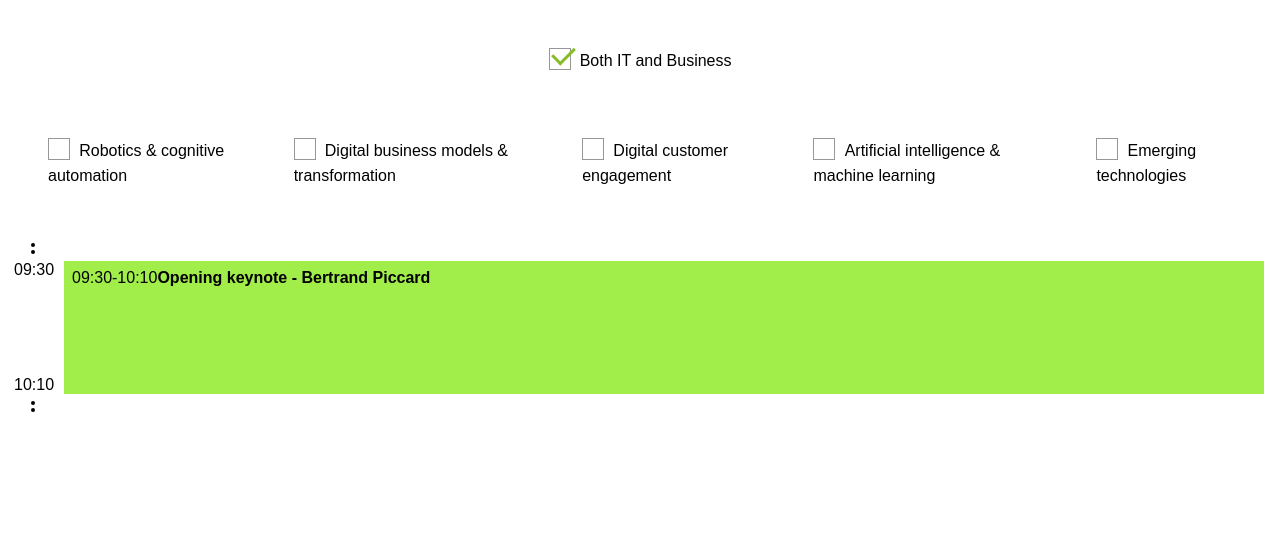
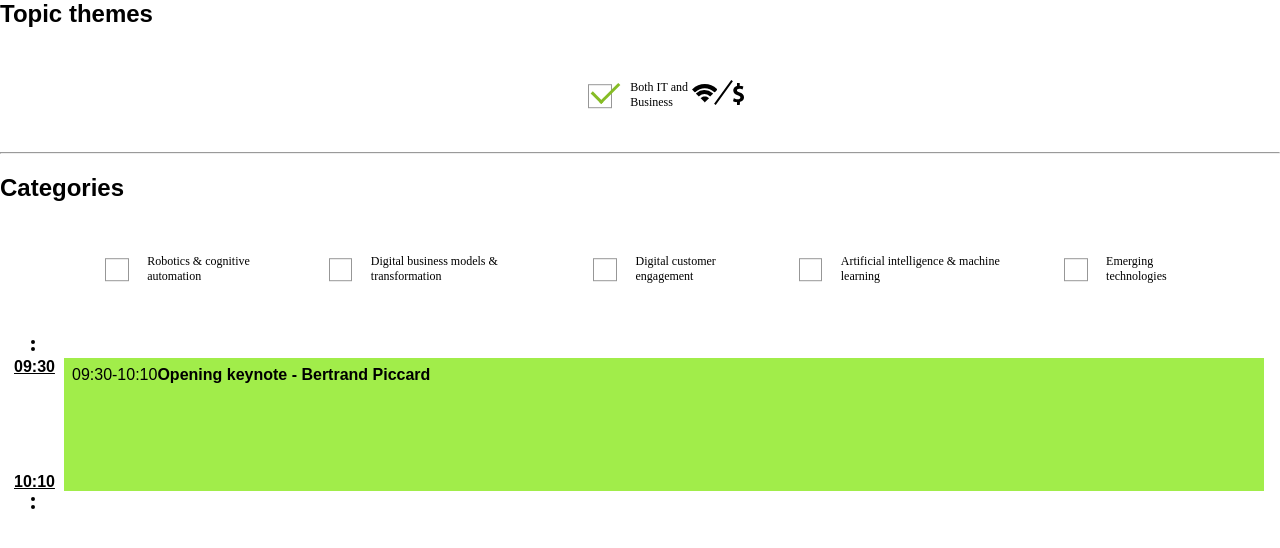
Before and after one commit to CruelMoney/deloitte-eventtable, a React app: page / in a window 1280 px wide. Both pictures are taken after a click on the label "Both IT and Business". Built offline with nearby package versions, Linux system fonts and the light colour scheme.

Commit message:
icons and so on

```diff
--- a/package.json
+++ b/package.json
@@ -14,5 +14,8 @@
     "eject": "react-scripts eject",
     "deploy": "yarn build; yarn transfer",
     "transfer": "scp -r build/* chris@digitalagenda.dk:/var/www/html/application/themes/deloitte/elements/dagsprogram"
+  },
+  "devDependencies": {
+    "svgr": "^1.6.0"
   }
 }
--- a/src/ProgramOverview.js
+++ b/src/ProgramOverview.js
@@ -1,6 +1,16 @@
 import React, { Component } from 'react';
 import mock_events from './mocked_events_2';
+import {
+  Tech,
+  Business,
+  Both
+} from './icons'
 
+const icons = {
+  "Both IT and Business": <Both />,
+  "IT/technology": <Tech />,
+  "Business/strategy" : <Business />
+}
 
 class Event extends Component {
   render() {
@@ -85,7 +95,7 @@ class ProgramRow extends Component {
          <div
          style={{top: 0 }}
          className="side-hour top-time">
-           {addLeadingZero(start_time.getHours()) + ':' + addLeadingZero(start_time.getMinutes())}
+           <u>{addLeadingZero(start_time.getHours()) + ':' + addLeadingZero(start_time.getMinutes())}</u>
          </div>
       : null}
       {overlappedHours.map(date => {
@@ -99,7 +109,7 @@ class ProgramRow extends Component {
               top: sideHourOffset+'em'
             }}
             className="side-hour middle-time">
-              {sideHour+":00"}
+              <u>{sideHour+":00"}</u>
             </div>
         )
       })
@@ -108,7 +118,7 @@ class ProgramRow extends Component {
          <div
          style={{bottom: 0 }}
          className="side-hour bottom-time">
-           {addLeadingZero(end_time.getHours()) + ':' + addLeadingZero(end_time.getMinutes())}
+            <u>{addLeadingZero(end_time.getHours()) + ':' + addLeadingZero(end_time.getMinutes())}</u>
          </div>
       : null}
       {isBreak ?
@@ -134,6 +144,7 @@ class ProgramRow extends Component {
     );
   }
 }
+
 
 
 class Filters extends Component {
@@ -170,6 +181,9 @@ class Filters extends Component {
                 type="checkbox" >
               </input>
               <label htmlFor={o+"-"+idx}>{o}</label>
+              {
+                icons[o]
+              }
             </li>
           );
         })}
@@ -225,25 +239,25 @@ class ProgramOverview extends Component {
     renderRows = calculateExtraTimes(renderRows);
 
     return (
-      <div className="program-overview">
+      <div>
          <div>
+           <h2>Topic themes</h2>
           <Filters
             onChange={(val)=>{this.filterChange(filterAttr2, val)}}
             name={filterAttr2}
             options={topics}
           />
         </div>
-
+      <hr/>
         <div>
+          <h2>Categories</h2>
           <Filters
             onChange={(val)=>{this.filterChange(filterAttr1, val)}}
             name={filterAttr1}
             options={categories}
           />
         </div>
-
-
-
+      <div className="program-overview">
         {renderRows.map((r, idx)=>{
           return (
             <ProgramRow
@@ -253,6 +267,7 @@ class ProgramOverview extends Component {
             />
           )
         })}
+      </div>
       </div>
     );
   }
--- /dev/null
+++ b/src/icons/Both.js
@@ -0,0 +1,58 @@
+import React from "react";
+
+const Both = props => (
+  <svg
+    width={52}
+    height={25}
+    viewBox="0 0 52 25"
+    xmlnsXlink="http://www.w3.org/1999/xlink"
+    {...props}
+  >
+    <title>Group</title>
+    <defs>
+      <path id="a" d="M0 0h11v16.5H0z" />
+      <path id="c" d="M0 0h24.994v8.529H0z" />
+    </defs>
+    <g fill="none" fillRule="evenodd">
+      <path
+        d="M39.5 1.5l-16 22"
+        stroke="#000"
+        strokeWidth={2}
+        strokeLinecap="square"
+      />
+      <path
+        fill="#000"
+        d="M44.988 7.125h2.75V3h-2.75zM44.988 25h2.75v-4.125h-2.75z"
+      />
+      <path fill="#000" d="M44.988 21.563l2.75 2.75v-2.75z" />
+      <g transform="translate(41 5.75)">
+        <mask id="b" fill="#fff">
+          <use xlinkHref="#a" />
+        </mask>
+        <path
+          d="M.825 12.581c.963.481 2.475.963 3.988.963 1.65 0 2.543-.688 2.543-1.788 0-.962-.756-1.581-2.68-2.2-2.682-.962-4.4-2.406-4.4-4.744C.275 2.062 2.543 0 6.325 0 8.18 0 9.487.344 10.38.825l-.825 2.887c-.618-.343-1.787-.756-3.3-.756-1.58 0-2.337.756-2.337 1.513 0 1.03.894 1.443 2.956 2.268C9.694 7.77 11 9.281 11 11.55c0 2.681-2.062 4.95-6.462 4.95-1.857 0-3.644-.481-4.538-.963l.825-2.956z"
+          fill="#000"
+          mask="url(#b)"
+        />
+      </g>
+      <g>
+        <g transform="translate(0 4)">
+          <mask id="d" fill="#fff">
+            <use xlinkHref="#c" />
+          </mask>
+          <path
+            d="M24.977 4.96C21.667 1.765 17.335 0 12.791 0 8.231 0 3.904 1.764.582 4.96L0 5.52l.565.579 1.844 1.887.53.543.548-.519c2.54-2.412 5.84-3.745 9.293-3.745 3.453 0 6.758 1.333 9.292 3.745l.548.519.53-.543L24.995 6.1"
+            fill="#000"
+            mask="url(#d)"
+          />
+        </g>
+        <path
+          d="M20.456 13.025a11.733 11.733 0 0 0-7.945-3.104h-.501l-.006.011a11.75 11.75 0 0 0-7.465 3.093l-.592.542.569.57 1.841 1.85.513.513.54-.48c1.425-1.266 3.232-1.968 5.084-1.968 1.864 0 3.671.702 5.096 1.969l.54.479.513-.514 1.841-1.848.569-.57-.597-.543zM12.832 22.421l.562-.553 3.09-3.04.621-.61-.679-.554c-.901-.663-1.896-1.164-3.6-1.164-1.698 0-2.628.547-3.6 1.164l-.673.554.62.61 3.091 3.04.568.553z"
+          fill="#000"
+        />
+      </g>
+    </g>
+  </svg>
+);
+
+export default Both;
--- /dev/null
+++ b/src/icons/Business.js
@@ -0,0 +1,35 @@
+import React from "react";
+
+const Business = props => (
+  <svg
+    width={11}
+    height={22}
+    viewBox="0 0 11 22"
+    xmlnsXlink="http://www.w3.org/1999/xlink"
+    {...props}
+  >
+    <title>Page 1</title>
+    <defs>
+      <path id="a" d="M0 0h11v16.5H0z" />
+    </defs>
+    <g fill="none" fillRule="evenodd">
+      <path
+        fill="#000"
+        d="M3.988 4.125h2.75V0h-2.75zM3.988 22h2.75v-4.125h-2.75z"
+      />
+      <path fill="#000" d="M3.988 18.563l2.75 2.75v-2.75z" />
+      <g transform="translate(0 2.75)">
+        <mask id="b" fill="#fff">
+          <use xlinkHref="#a" />
+        </mask>
+        <path
+          d="M.825 12.581c.963.481 2.475.963 3.988.963 1.65 0 2.543-.688 2.543-1.788 0-.962-.756-1.581-2.68-2.2-2.682-.962-4.4-2.406-4.4-4.744C.275 2.062 2.543 0 6.325 0 8.18 0 9.487.344 10.38.825l-.825 2.887c-.618-.343-1.787-.756-3.3-.756-1.58 0-2.337.756-2.337 1.513 0 1.03.894 1.443 2.956 2.268C9.694 7.77 11 9.281 11 11.55c0 2.681-2.062 4.95-6.462 4.95-1.857 0-3.644-.481-4.538-.963l.825-2.956z"
+          fill="#000"
+          mask="url(#b)"
+        />
+      </g>
+    </g>
+  </svg>
+);
+
+export default Business;
--- /dev/null
+++ b/src/icons/Tech.js
@@ -0,0 +1,32 @@
+import React from "react";
+
+const Tech = props => (
+  <svg
+    width={25}
+    height={19}
+    viewBox="0 0 25 19"
+    xmlnsXlink="http://www.w3.org/1999/xlink"
+    {...props}
+  >
+    <title>Page 1</title>
+    <defs>
+      <path id="a" d="M0 0h24.994v8.529H0z" />
+    </defs>
+    <g fill="none" fillRule="evenodd">
+      <mask id="b" fill="#fff">
+        <use xlinkHref="#a" />
+      </mask>
+      <path
+        d="M24.977 4.96C21.667 1.765 17.335 0 12.791 0 8.231 0 3.904 1.764.582 4.96L0 5.52l.565.579 1.844 1.887.53.543.548-.519c2.54-2.412 5.84-3.745 9.293-3.745 3.453 0 6.758 1.333 9.292 3.745l.548.519.53-.543L24.995 6.1"
+        fill="#000"
+        mask="url(#b)"
+      />
+      <path
+        d="M20.456 9.025a11.733 11.733 0 0 0-7.945-3.104h-.501l-.006.011A11.75 11.75 0 0 0 4.54 9.025l-.592.542.569.57 1.841 1.85.513.513.54-.48c1.425-1.266 3.232-1.968 5.084-1.968 1.864 0 3.671.702 5.096 1.969l.54.479.513-.514 1.841-1.848.569-.57-.597-.543zM12.832 18.421l.562-.553 3.09-3.04.621-.61-.679-.554c-.901-.663-1.896-1.164-3.6-1.164-1.698 0-2.628.547-3.6 1.164l-.673.554.62.61 3.091 3.04.568.553z"
+        fill="#000"
+      />
+    </g>
+  </svg>
+);
+
+export default Tech;
--- /dev/null
+++ b/src/icons/index.js
@@ -0,0 +1,9 @@
+import Tech from './Tech'
+import Business from './Business'
+import Both from './Both'
+
+export {
+  Tech,
+  Business,
+  Both
+}
--- a/src/index.css
+++ b/src/index.css
@@ -36,6 +36,7 @@ body {
   position: absolute;
   left: 0em;
   width: 2.4em;
+  font-weight: bold;
 }
 .side-hour.bottom-time:after{
   content: "";
@@ -150,13 +151,22 @@ ul.filters{
   margin: 0;
   display: flex;
   justify-content: center;
+  flex-wrap: wrap;
 }
 
 ul.filters li{
   display: inline-block;
   margin: 2em;
+  height: 2em;
+  position: relative;
 }
 
+ul.filters li svg{
+    position: absolute;
+    right: 0;
+    transform: translateX(100%);
+    top: 0;
+}
 
 
 
@@ -170,12 +180,20 @@ ul.filters li{
 [type="checkbox"]:not(:checked) + label,
 [type="checkbox"]:checked + label {
   position: relative;
-  padding-left: 1.95em;
+  padding-left: 3.5em;
+  margin-left: -3.5em;
+  right: -3.5em;
+  display: block;
+  width: calc(100% - 3.5em);
+  height: 100%;
   cursor: pointer;
-  padding-top: 0.25em;
-  height: 1.6em;
   line-height: 1.6em;
   vertical-align: middle;
+  font-family: OpenSans-Semibold;
+  font-size: 12px;
+  color: #000000;
+  letter-spacing: 0;
+  line-height: 15px;
 }
 
 /* checkbox aspect */
@@ -183,24 +201,30 @@ ul.filters li{
 [type="checkbox"]:checked + label:before {
   content: '';
   position: absolute;
-  left: 0; top: 0;
-  width: 1.25em; height: 1.25em;
+  left: 0;
+  top: 50%;
+  width: 1.8em;
+  height: 1.8em;
+  transform: translateY(-50%);
   border: 1px solid #979797;
   background: #fff;
+
 }
 /* checked mark aspect */
 [type="checkbox"]:not(:checked) + label:after,
 [type="checkbox"]:checked + label:after {
   content: "";
-  width: 0.6em;
-  height: 1.2em;
+  width: 1em;
+  height: 2em;
   position: absolute;
-  top: -0.4em;
+  top: 50%;
+  -webkit-transform: translateY(-50%) rotate(45deg);
+  -ms-transform: translateY(-50%) rotate(45deg);
+  transform: translateY(-75%) rotate(45deg);
   border: 3px solid #86bc25;
   border-left: none;
   border-top: none;
-  left: 0.5em;
-  transform: rotate(45deg);
+  left: 0.8em;
   opacity: 0;
 }
 /* checked mark aspect changes */
```
Also changed, not shown: src/icons/both.svg (added), src/icons/business.svg (added), src/icons/tech.svg (added), 1 other file.
